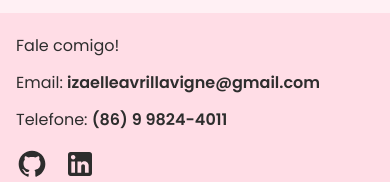
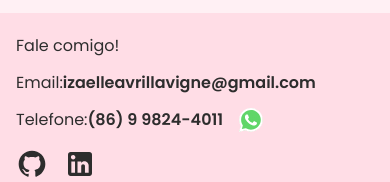
Before and after one commit to LeoCesar0/ellelavigne-portfolio, a React (Vite) app: page / in a window 390 px wide. Shown: the part 2835-3017 px from the top of the page. Built offline with nearby package versions, Linux system fonts and the light colour scheme.

Commit message:
feat: footer mobile

```diff
--- a/src/components/Footer/index.jsx
+++ b/src/components/Footer/index.jsx
@@ -1,6 +1,6 @@
-import { CONFIG } from '../../static/config'
-import styles from './styles.module.scss'
-const {email, telefone, telefoneNumeros} = CONFIG
+import { CONFIG } from "../../static/config"
+import styles from "./styles.module.scss"
+const { email, telefone, telefoneNumeros } = CONFIG
 export const Footer = () => {
   return (
     <>
@@ -8,11 +8,20 @@ export const Footer = () => {
         <div className="container">
           <div className={styles.infos}>
             <h2 className={styles.title}>Fale comigo!</h2>
-            <a className={styles.email} href={`mailto:${email}`}>
+            <a
+              target="_blank"
+              className={styles.email}
+              href={`mailto:${email}`}
+            >
               Email: <strong>{email}</strong>
             </a>
-            <a className={styles.telefone} href={`tel:${telefone}`}>
+            <a
+              className={styles.telefone}
+              target="_blank"
+              href={`https://wa.me/${telefoneNumeros}`}
+            >
               Telefone: <strong>{telefone}</strong>
+              <img src="wpp.svg" />
             </a>
           </div>
           <div className={styles.socialmedia}>
--- a/src/components/Footer/styles.module.scss
+++ b/src/components/Footer/styles.module.scss
@@ -35,6 +35,11 @@
   .title,
   .infos a {
     font-size: 1rem;
+    display: inline-flex;
+    align-items: center;
+  }
+  .infos a img {
+    margin-left: 1rem;
   }
   .infos {
     gap: pxsToRem(12);
--- a/src/section/Hero/index.jsx
+++ b/src/section/Hero/index.jsx
@@ -12,8 +12,8 @@ export const Hero = () => {
             Olá! me chamo Izaelle e sou web designer e desenvolvedora. Brasil📍
           </p>
           <div className={styles.icons}>
-            <img src="github.svg" alt="logo do github" />
-            <img src="linkedin.svg" alt="logo do linkedin" />
+            <img src="github.svg" alt="logo github" />
+            <img src="linkedin.svg" alt="logo linkedin" />
           </div>
           <div className={styles.techs}>
             <h3 className={styles.tech}>Tech</h3>
```
